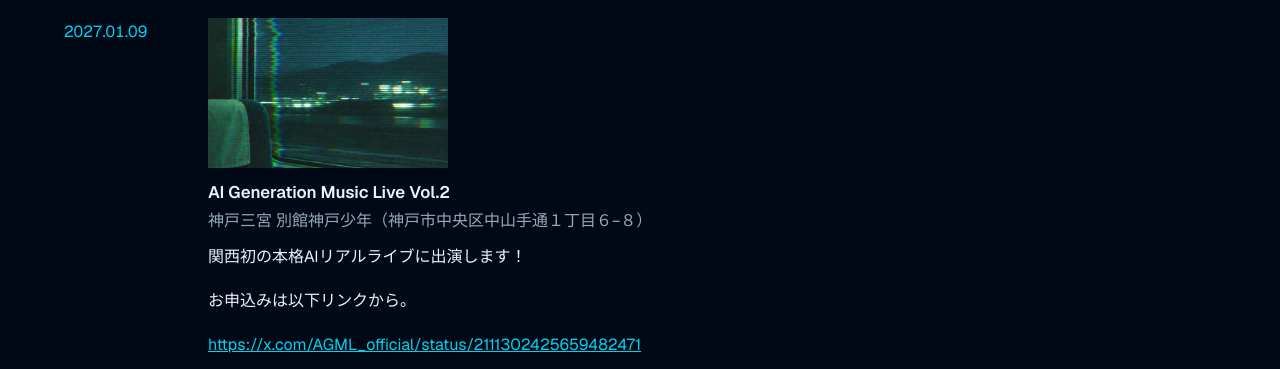
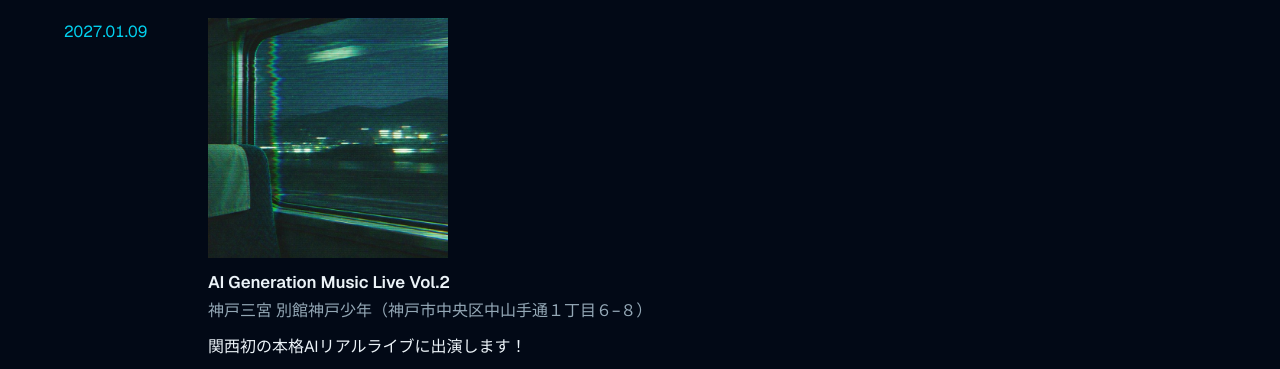
Before and after one commit to tunemage/tunemage-site, an Astro site: page /live in a window 1280 px wide. Shown: the part 431-800 px from the top of the page. Built offline with nearby package versions, Linux system fonts and the light colour scheme; Astro itself is replaced by a stand-in of ours.

Commit message:
Preserve live image aspect ratios

```diff
--- a/src/styles/site.css
+++ b/src/styles/site.css
@@ -38,7 +38,7 @@ body { margin: 0; background: var(--color-paper); color: var(--color-ink); font:
 .about li { border-bottom: 1px solid var(--color-rule); padding-bottom: .45rem; }
 .event { display: grid; grid-template-columns: 8rem minmax(0,1fr); align-items: start; gap: .6rem 1rem; padding-block: 1rem; border-bottom: 1px solid var(--color-rule); }
 .event time { color: var(--color-accent); font-variant-numeric: tabular-nums; }
-.event img { grid-column: 2; width: min(100%, 15rem); aspect-ratio: 1.6; object-fit: cover; }
+.event img { grid-column: 2; width: min(100%, 15rem); height: auto; }
 .event > div { grid-column: 2; overflow-wrap: anywhere; }
 .event-list .event:first-child { padding-top: 0; }
 .contact { padding-bottom: 3rem; }
```
